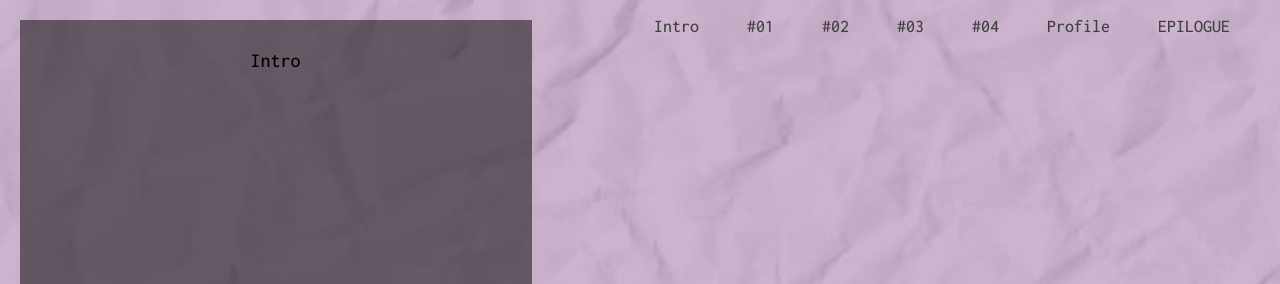
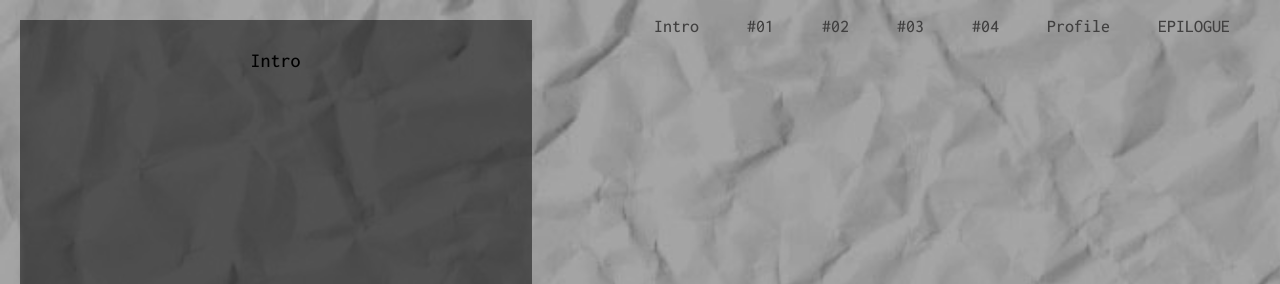
Before and after one commit to oliver0512/Minhee_Portfolio, a plain HTML site: page index.html in a window 1280 px wide. Shown: the top 284 px of the page. Drawn offline with Linux system fonts and the light colour scheme.

Commit message:
Update index.html

```diff
--- a/index.html
+++ b/index.html
@@ -43,7 +43,7 @@
           top : 20px;
         }
         #article1{
-             background-image: url('portfolio_bg1.jpg');
+             background-image: url('portfolio_bg.jpg');
             background-repeat: no-repeat;
             background-size: cover;
             height: 100vh;
```
